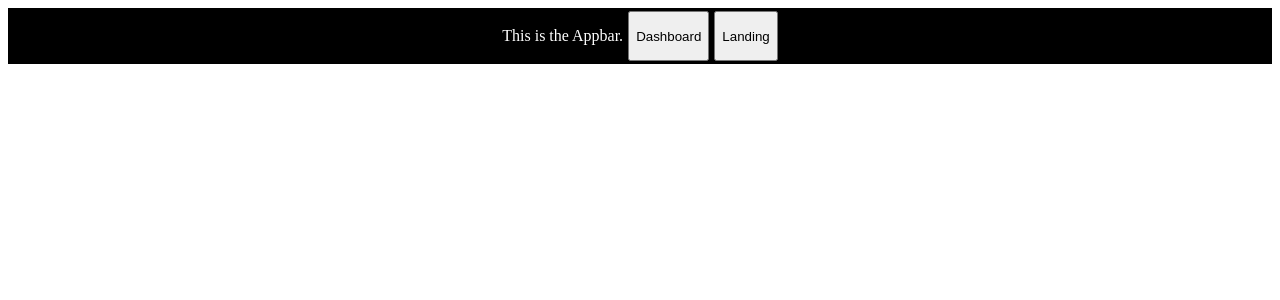
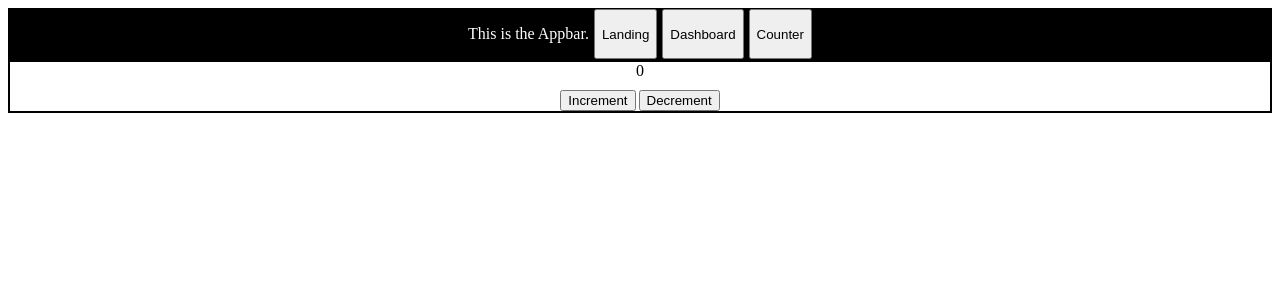
Before and after one commit to rajneesh069/react.js-lazy-loading, a React (Vite) app: page /counter in a window 1280 px wide. Shown: the top 300 px of the page. Built offline with nearby package versions, Linux system fonts and the light colour scheme; the HTML template or start-up script is replaced by a standard one.

Commit message:
prop drilling example using counter and button components

```diff
--- a/src/App.tsx
+++ b/src/App.tsx
@@ -1,9 +1,10 @@
-import { BrowserRouter, Route, Routes } from "react-router-dom";
+import { BrowserRouter, Route,Routes } from "react-router-dom";
 import { lazy, Suspense } from "react";
 const Dashboard = lazy(() => import("./components/Dashboard"));
 const Landing = lazy(() => import("./components/Landing"));
 import Appbar from "./components/Appbar";
 import Loading from "./components/Loading";
+import Counter from "./components/Counter";
 function App() {
   return (
     <div>
@@ -26,6 +27,7 @@ function App() {
             }
             path="/"
           />
+          <Route path="/counter" element={<Counter />} />
         </Routes>
       </BrowserRouter>
     </div>
--- a/src/components/Appbar.tsx
+++ b/src/components/Appbar.tsx
@@ -10,10 +10,18 @@ export default function Appbar() {
         display: "flex",
         gap: 5,
         justifyContent: "center",
-        padding: 3,
+        padding: 1,
       }}
     >
       <p>This is the Appbar.</p>
+      <button
+        onClick={() => {
+          navigate("/");
+        }}
+      >
+        Landing
+      </button>
+
       <button
         onClick={() => {
           navigate("/dashboard");
@@ -21,12 +29,13 @@ export default function Appbar() {
       >
         Dashboard
       </button>
+
       <button
         onClick={() => {
-          navigate("/");
+          navigate("/counter");
         }}
       >
-        Landing
+        Counter
       </button>
     </div>
   );
--- /dev/null
+++ b/src/components/Counter.tsx
@@ -0,0 +1,25 @@
+import { useState } from "react";
+import CounterButtons from "./CounterButtons";
+
+export default function Counter() {
+  const [count, setCount] = useState<number>(0);
+  return (
+    <div
+      style={{
+        display: "flex",
+        justifyContent: "center",
+        height: "100%",
+        alignItems: "center",
+        alignContent: "center",
+        flexDirection: "column",
+        gap: 10,
+        border: "2px solid black",
+      }}
+    >
+      {count}
+      <div>
+        <CounterButtons count={count} setCount = {setCount}/>
+      </div>
+    </div>
+  );
+}
--- /dev/null
+++ b/src/components/CounterButtons.tsx
@@ -0,0 +1,26 @@
+export default function CounterButtons({
+  count,
+  setCount,
+}: {
+  count: number;
+  setCount: React.Dispatch<React.SetStateAction<number>>;
+}) {
+  return (
+    <div style={{ display: "flex", gap: 3 }}>
+      <button
+        onClick={() => {
+          setCount(count + 1);
+        }}
+      >
+        Increment
+      </button>
+      <button
+        onClick={() => {
+          setCount(count - 1);
+        }}
+      >
+        Decrement
+      </button>
+    </div>
+  );
+}
```
